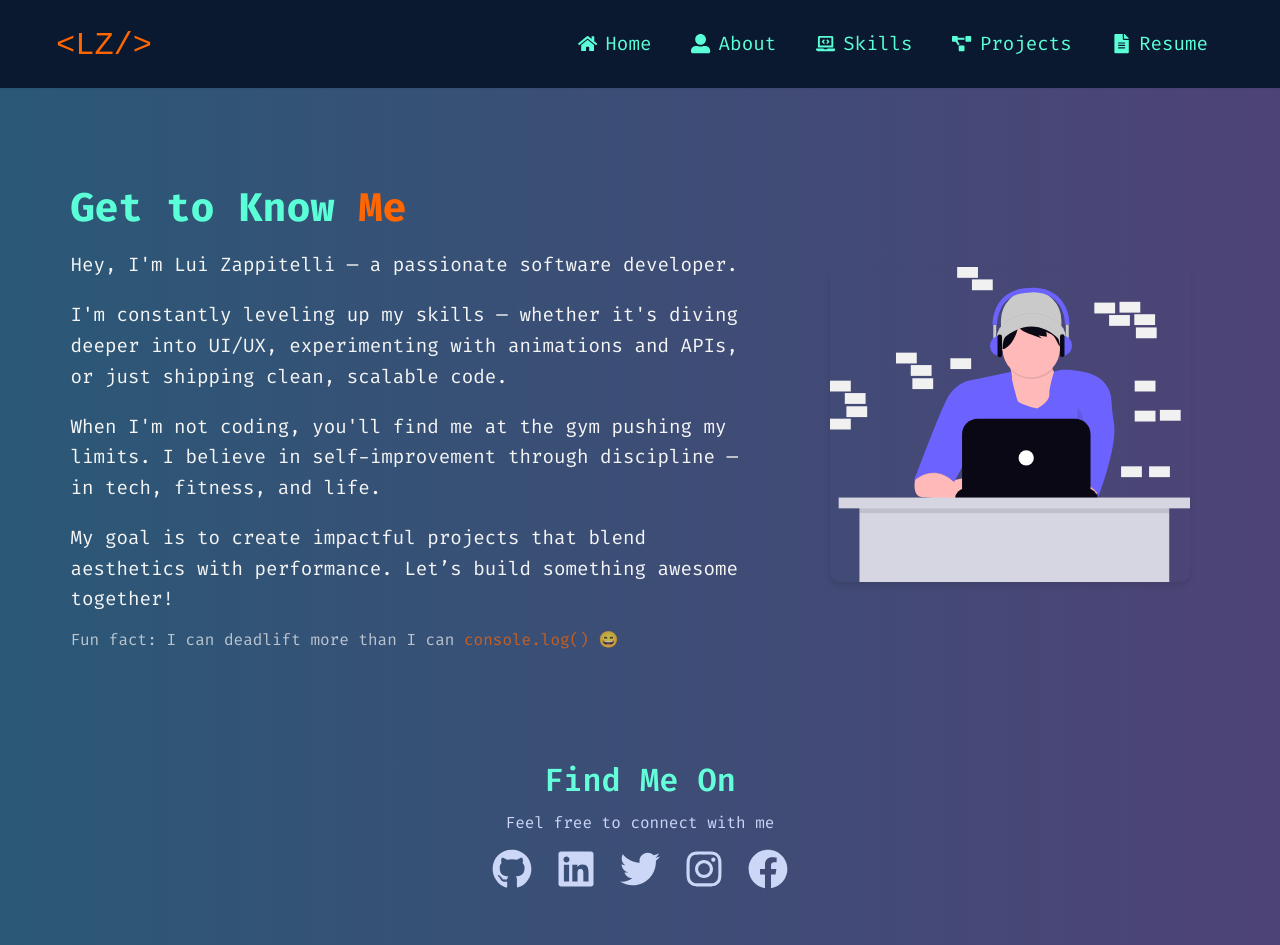
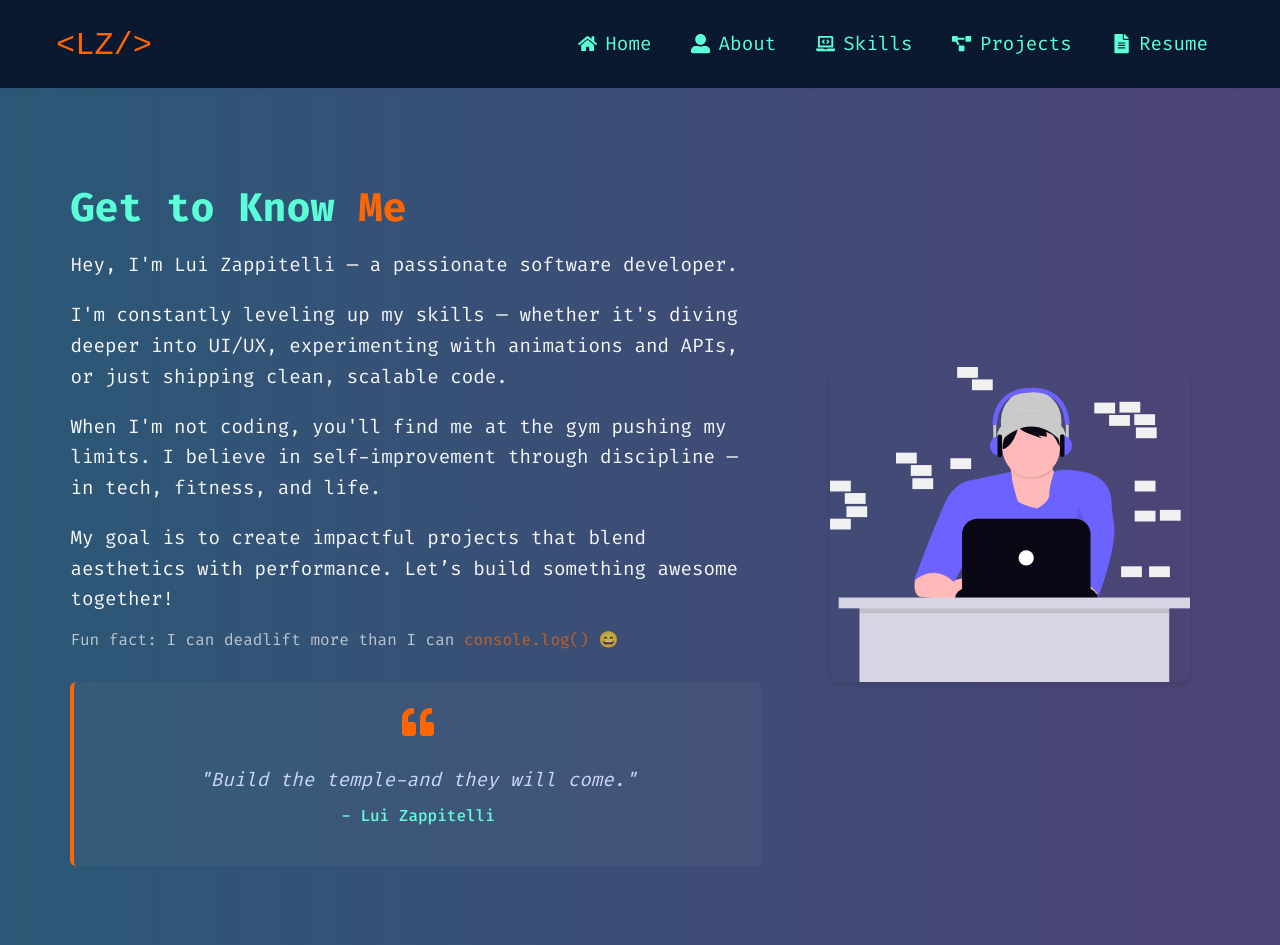
Before and after one commit to lzappo/my-portfolio, a React (Vite) app: page /about in a window 1280 px wide. Shown: the top 945 px of the page. Built offline with nearby package versions, Linux system fonts and the light colour scheme.

Commit message:
Quote section created

```diff
--- /dev/null
+++ b/src/components/Quote.jsx
@@ -0,0 +1,21 @@
+import "../styles/Quote.css";
+import { FaQuoteLeft } from "react-icons/fa";
+import { motion } from "framer-motion";
+
+const Quote = () => {
+  return (
+    <motion.section
+      className="quote-section"
+      initial={{ opacity: 0, y: 20 }}
+      whileInView={{ opacity: 1, y: 0 }}
+      transition={{ duration: 0.8, ease: "easeOut" }}
+      viewport={{ once: true }}
+    >
+      <FaQuoteLeft className="quote-icon" />
+      <blockquote className="quote-text">"Build the temple-and they will come."</blockquote>
+      <p className="quote-author">- Lui Zappitelli</p>
+    </motion.section>
+  );
+};
+
+export default Quote;
--- a/src/pages/AboutPage.jsx
+++ b/src/pages/AboutPage.jsx
@@ -4,6 +4,7 @@ import "../styles/AboutPage.css";
 import aboutImage from "../assets/about-image.svg";
 import FindMeOn from "@/components/FindMeOn";
 import ContactForm from "@/components/ContactForm";
+import Quote from "@/components/Quote";
 
 const AboutPage = () => {
   return (
@@ -48,6 +49,8 @@ const AboutPage = () => {
             Fun fact: I can deadlift more than I can <span className="orange">console.log()</span>{" "}
             😄
           </motion.p>
+
+          <Quote />
         </div>
 
         <motion.div
--- /dev/null
+++ b/src/styles/Quote.css
@@ -0,0 +1,26 @@
+.quote-section {
+  margin-top: 2rem;
+  padding: 1.5rem;
+  background-color: rgba(255, 255, 255, 0.03);
+  border-left: 4px solid #ff6600;
+  border-radius: 6px;
+  text-align: center;
+}
+.quote-icon {
+  font-size: 2rem;
+  color: #ff6600;
+  margin-bottom: 0.5rem;
+}
+
+.quote-text {
+  font-size: 1.2rem;
+  font-style: italic;
+  color: #ccd6f6;
+  margin-bottom: 0.5rem;
+}
+
+.quote-author {
+  font-size: 1rem;
+  color: #64ffda;
+  font-weight: 500;
+}
```
